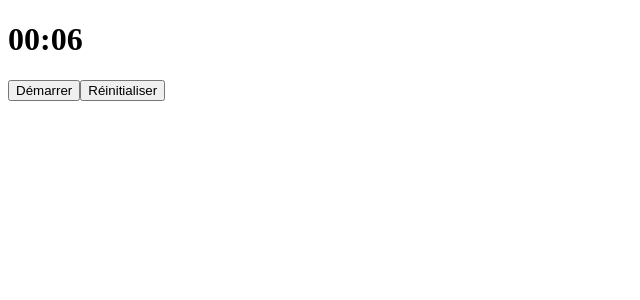
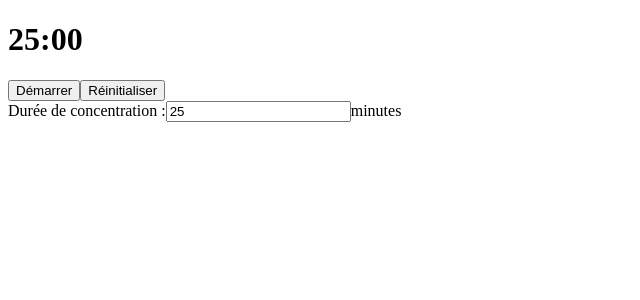
Before and after one commit to Jalal0753/timer, a React (Vite) app: page / in a window 1280 px wide. Shown: the top 300 px of the page, without its empty margins (0-640 px from the left). Built offline with nearby package versions, Linux system fonts and the light colour scheme.

Commit message:
Add option to chose the time of the timer

```diff
--- a/src/components/timer/Timer.tsx
+++ b/src/components/timer/Timer.tsx
@@ -2,8 +2,8 @@ import { useEffect, useState } from "react";
 
 
 function Timer(){
-    const  TEMPS_INITIALE = 0.1 * 60; //en secondes (25 minutes)
-    const [seconds, setSeconds] = useState(TEMPS_INITIALE);
+    const [focusMinutes, setFocusMinutes] = useState(25);
+    const [seconds, setSeconds] = useState(focusMinutes * 60);
     const [isRunning, setIsRunning] = useState(false);
 
     useEffect(() =>{
@@ -36,8 +36,14 @@ function Timer(){
 
     const resetTimer = () => {
         setIsRunning(false);
-        setSeconds(TEMPS_INITIALE);
+        setSeconds(focusMinutes * 60);
     };
+
+    const changeFocusDuration = (minutes: number) => {
+        setFocusMinutes(minutes);
+        setSeconds(minutes * 60);
+        setIsRunning(false);
+    }
 
     return(
     <>
@@ -45,13 +51,27 @@ function Timer(){
             <h1>{formattedTime}</h1>
 
             <button onClick={toggleTimer}>
-                {isRunning ? "Pause" : seconds === TEMPS_INITIALE ? "Démarrer" : "Reprendre"}
+                {isRunning ? "Pause" : seconds === focusMinutes * 60 ? "Démarrer" : "Reprendre"}
             </button>
 
             <button onClick={resetTimer}>
                 Réinitialiser
             </button>
         </div>
+        <div>
+        <label>
+          Durée de concentration :
+          <input
+            type="number"
+            min="1"
+            value={focusMinutes}
+            onChange={(e) =>
+              changeFocusDuration(Number(e.target.value))
+            }
+          />
+          minutes
+        </label>
+      </div>
     </>
     );
 }
```
